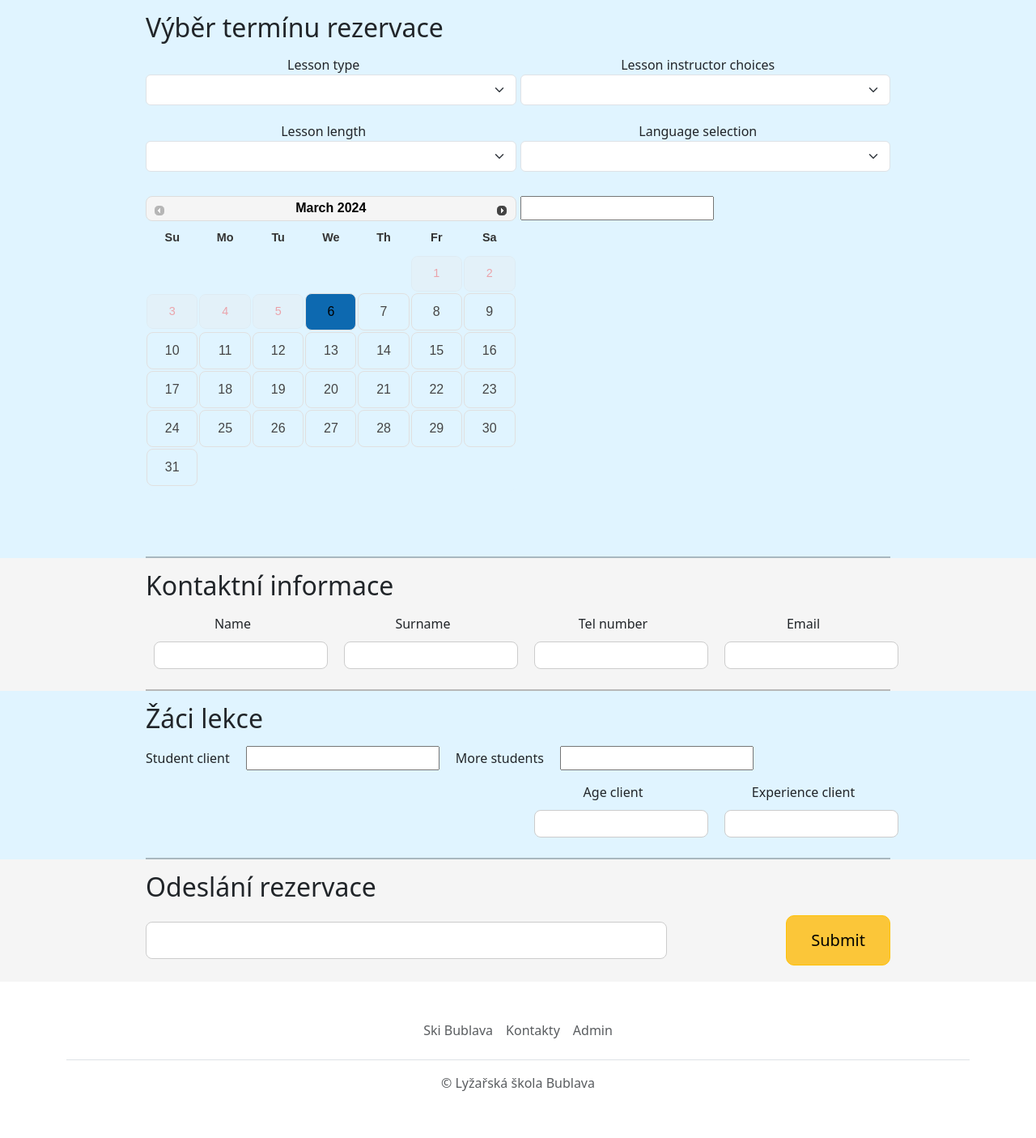
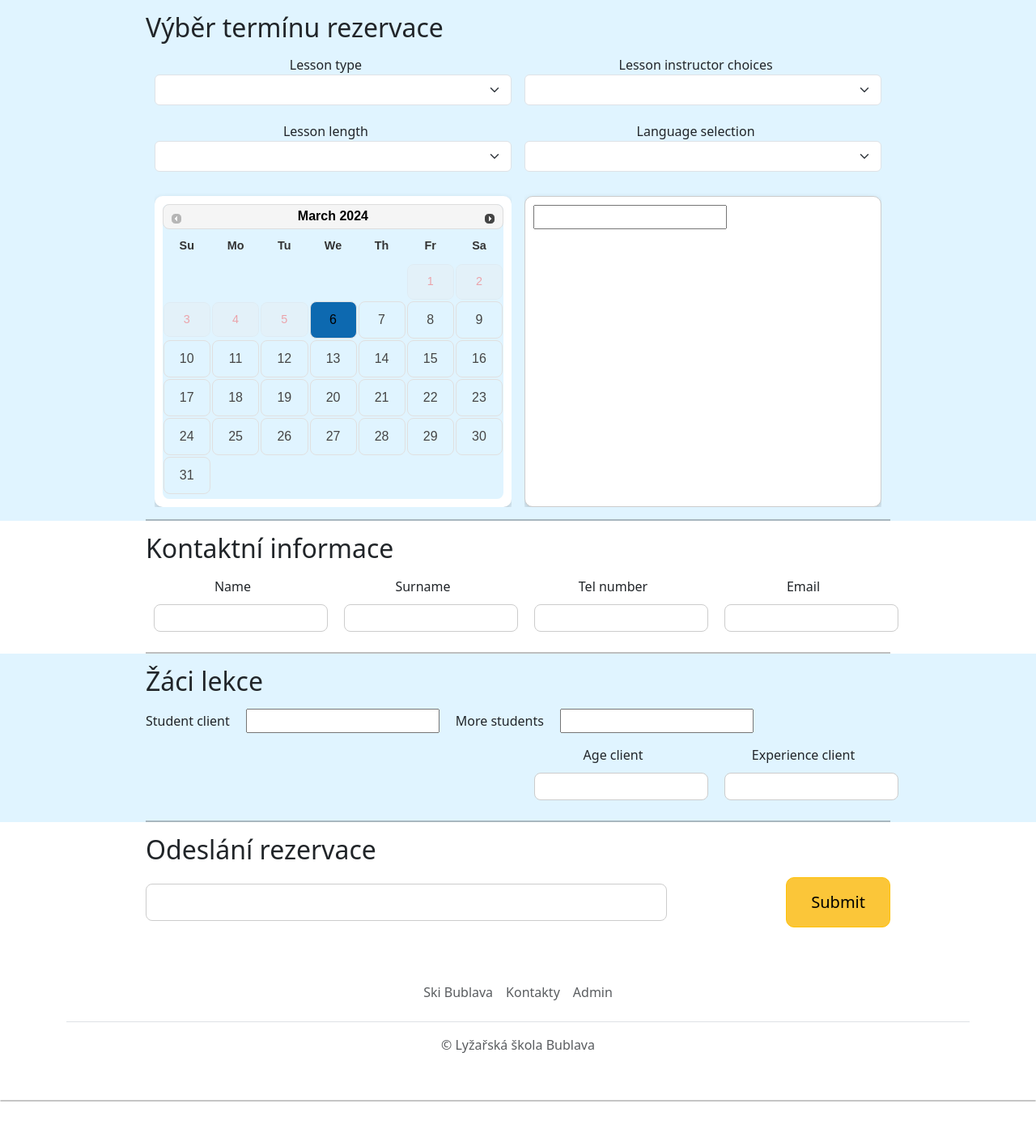
Before and after one commit to petrstipek/Rezervacni_webova_aplikace, a Python web app: template flaskr/templates/blog/user/reservation_page.html in a window 1280 px wide. Shown: the part 137-1542 px from the top of the page at 81% size. After the commit the page ends 1497 px from the top, so only its background shows below. Run offline with Jinja, Linux system fonts and the light colour scheme; the template is opened without the code that fills it: most values are stand-ins (such as "Sample title", 1, 10 or a date in 2020); form fields are guessed from the names that the template uses; some libraries are stand-ins or nearby versions.

Commit message:
Working main application

```diff
--- a/flaskr/__init__.py
+++ b/flaskr/__init__.py
@@ -4,7 +4,7 @@
 from flaskr.forms import CSRFProtect
 from flaskr.extensions import mail
 from . import db
-from flaskr.extensions import login_manager
+from flaskr.extensions import login_manager, database
 from flaskr.auth.auth import auth_bp
 from flaskr.reservations.reservations import reservations_bp
 from flaskr.administration.administration import administration_bp
--- a/flaskr/extensions.py
+++ b/flaskr/extensions.py
@@ -1,5 +1,7 @@
 from flask_mail import Mail
 from flask_login import LoginManager
+from flask_sqlalchemy import SQLAlchemy
 
 mail = Mail()
 login_manager = LoginManager()
+database = SQLAlchemy()
--- a/flaskr/static/css/style_user.css
+++ b/flaskr/static/css/style_user.css
@@ -138,7 +138,7 @@
 }
 
 .section-grey {
-    background-color: #F5F5F5;
+    background-color: white;
     margin-bottom: 0px;
 }
 
@@ -249,6 +249,7 @@
     background-color: #F5F5F5 !important;
     border-color: black;
     color: black;
+    width: 100%;
 }
 
 .custom-date-picker-container #datepicker .ui-datepicker td a.ui-state-active {
@@ -378,22 +379,10 @@
     margin-bottom: 5px;
 }
 
-.custom-date-picker-container,
-.times-container {
-    min-height: 430px;
-}
-
 .grid-container {
     display: flex;
     flex-direction: row;
     align-items: stretch;
-}
-
-.left-column,
-.right-column {
-    flex: 1;
-    display: flex;
-    flex-direction: column;
 }
 
 .time-slot {
@@ -483,3 +472,82 @@
 .ui-datepicker {
     padding: 0px !important;
 }
+
+.times-container,
+.custom-date-picker-container {
+    width: 100%;
+    padding: 10px;
+    background-color: #fff;
+    border-radius: 10px;
+    box-shadow: 0 4px 8px rgba(0, 0, 0, 0.2);
+    display: flex;
+    justify-content: start;
+    align-items: flex-start;
+    flex-direction: column;
+}
+
+.times-container .time-slot {
+    width: 100% !important;
+    padding: 10px !important;
+}
+
+.times-grid {
+    width: 100%
+}
+
+.time-slot {
+    width: 100%;
+}
+
+.ui-datepicker-inline {
+    width: 100% !important;
+}
+
+.ui-datepicker table {
+    width: 100%;
+}
+
+.ui-datepicker-inline,
+.ui-datepicker.ui-widget-content {
+    display: block !important;
+    width: 100% !important;
+}
+
+.hasDatepicker {
+    width: 100%;
+}
+
+.times-container {
+    flex-grow: 1;
+    overflow-y: auto;
+    overflow-x: hidden;
+    border: 1px solid #ccc;
+}
+
+.time-slot {
+    padding: 10px;
+}
+
+.left-column,
+.right-column {
+    display: flex;
+    flex-direction: column;
+    justify-content: flex-start;
+    width: 48%;
+    min-height: 50vh;
+    overflow: hidden;
+}
+
+@media (max-width: 768px) {
+
+    .left-column,
+    .right-column {
+        width: 100%;
+        min-height: auto;
+        overflow: visible;
+    }
+}
+
+.times-container {
+    max-height: 385px;
+}
```
Also changed, not shown: instance/flaskr.sqlite.
